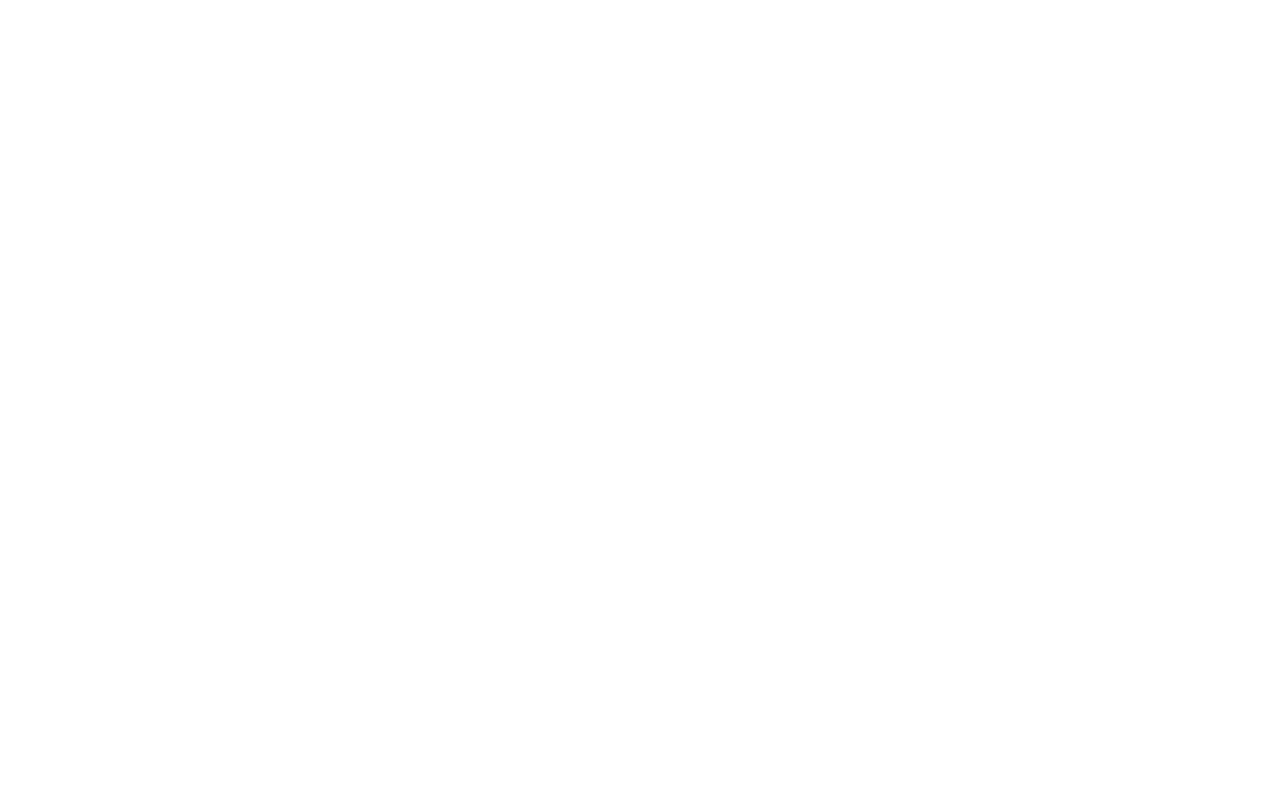
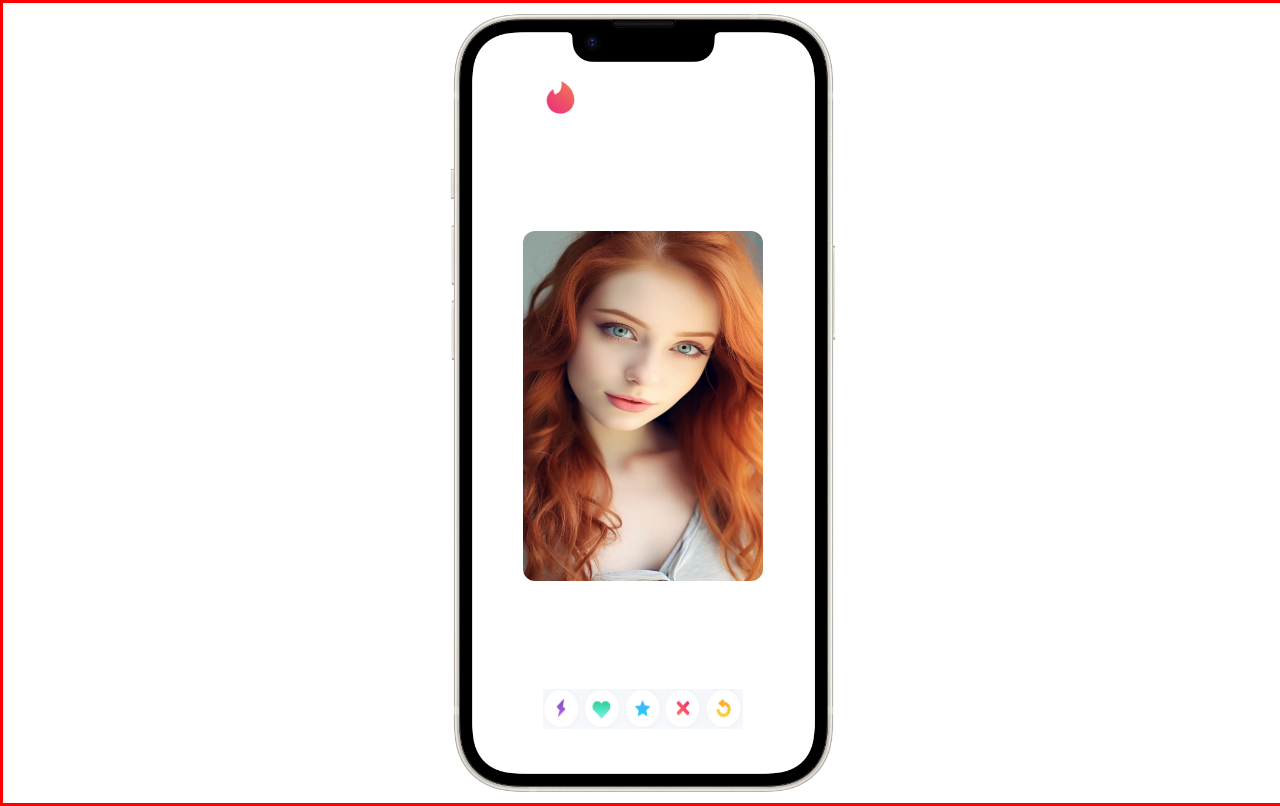
Before and after one commit to felixbdev/Proyectos-js-midu, a plain HTML site: page index.html in a window 1280 px wide. Drawn offline with Linux system fonts and the light colour scheme.

Commit message:
Trabajando en el diseno

```diff
--- a/index.html
+++ b/index.html
@@ -3,9 +3,21 @@
 <head>
     <meta charset="UTF-8">
     <meta name="viewport" content="width=device-width, initial-scale=1.0">
+
     <title>Tinder</title>
+    <link rel="stylesheet" href="main.css">
 </head>
 <body>
-
+    <div class="telefono">
+        <div class="logoTinder">
+            <img src="./tinder-logo.webp" alt="">
+        </div>
+        <div class="cardPersonas">
+            <img src="./1.webp" alt="">
+        </div>
+        <div class="botones">
+            <img src="./tinder-icons.webp" alt="">
+        </div>
+    </div>
 </body>
 </html>
--- a/main.css
+++ b/main.css
@@ -0,0 +1,58 @@
+*{
+    margin: 0px;
+    padding: 0px;
+
+}
+
+.telefono{
+    background-image: url(./iphone.webp);
+    background-size: contain;
+    background-repeat: no-repeat;
+    background-position: center;
+    border: 3px solid red;
+    height: 100vh;
+    width: 100%;
+    display: flex;
+    flex-direction: column;
+    align-items: center;
+    justify-content: space-around;
+
+}
+
+.logoTinder{
+
+    width: 200px;
+    margin-top: 10px;
+    padding: 5px;
+
+}
+
+.logoTinder img{
+    margin-top: 8px;
+    width: 35px;
+    height: 35px;
+}
+
+.cardPersonas{
+    height: 350px;
+    width: 240px;
+    border-radius: 2px ;
+}
+
+.cardPersonas img{
+    width: 100%;
+    height: 100%;
+    border-radius: 12px;
+}
+
+.botones{
+    width: 200px;
+    margin-bottom: 20px;
+    border: 2px solid red\
+    ;
+}
+
+.botones img{
+    height: 100%;
+    width: 100%;
+}
```
Also changed, not shown: 1.webp (added), 2.webp (added), iphone.webp (added), tinder-icons.webp (added), tinder-logo.webp (added).
